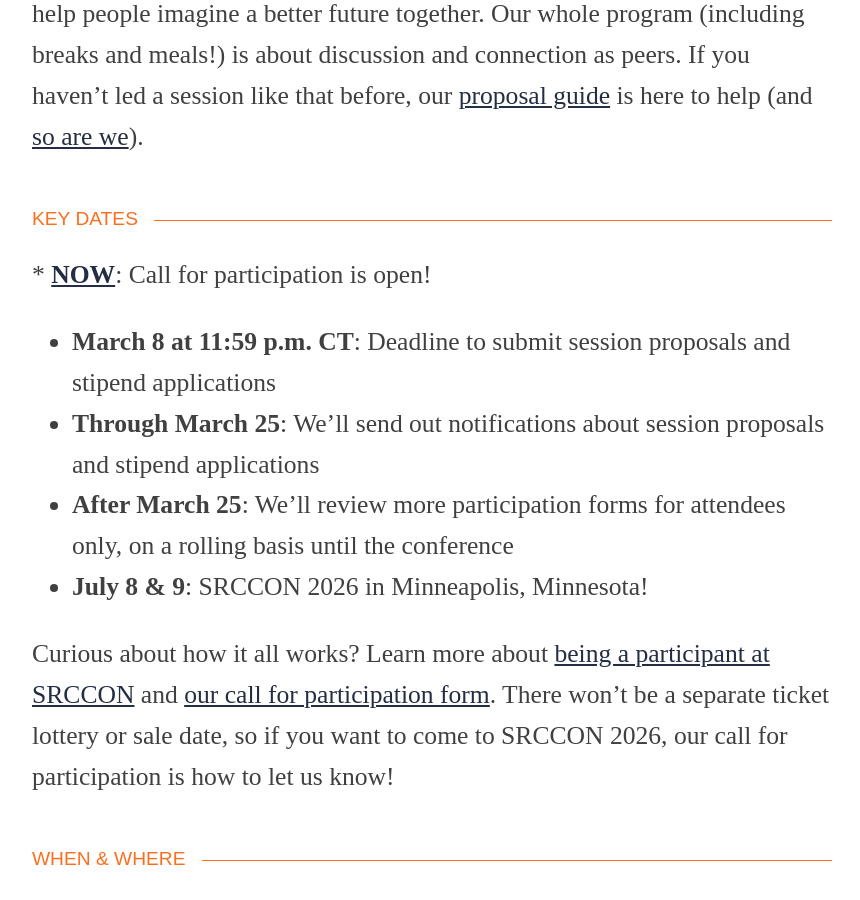
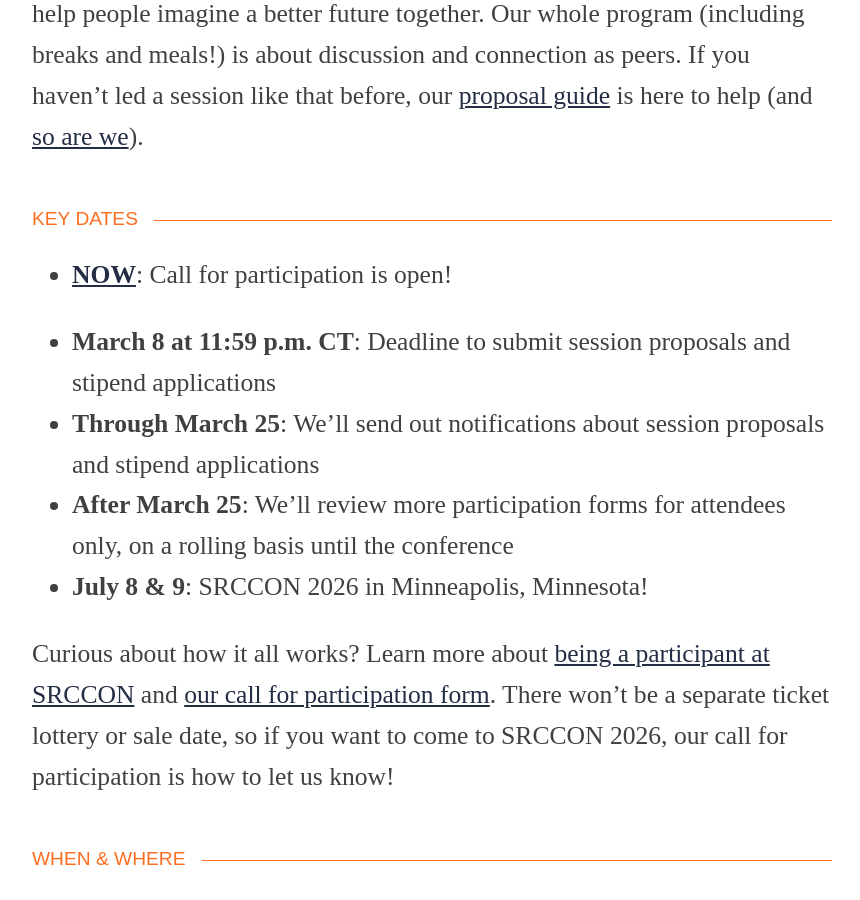
Before and after one commit to OpenNews/srccon-2026, a Jekyll site: the page built from homepage.md, in a window 1280 px wide and 900 px high, scrolled down 1426 px. Shown: the whole window, without its empty margins (208-1068 px from the left). Built offline with Jekyll 4.4.1, drawn with Linux system fonts in a browser that asks for light colours; some web fonts are replaced.

Commit message:
Fix formatting of participation call in homepage.md

```diff
--- a/homepage.md
+++ b/homepage.md
@@ -18,8 +18,9 @@
 
 ### Key dates {#dates}
 
-{% if page.session_deadline_passed == false %}\* **[NOW](/participation/form)**: Call for participation is open!{% endif %}
-
+{% if page.session_deadline_passed == false %}
+* **[NOW](/participation/form)**: Call for participation is open!
+{% endif %}
 - **{{ page.session_deadline }}**: Deadline to submit session proposals and stipend applications
 - **Through {{ page.session_confirm }}**: We'll send out notifications about session proposals and stipend applications
 - **After {{ page.session_confirm }}**: We'll review more participation forms for attendees only, on a rolling basis until the conference
```
